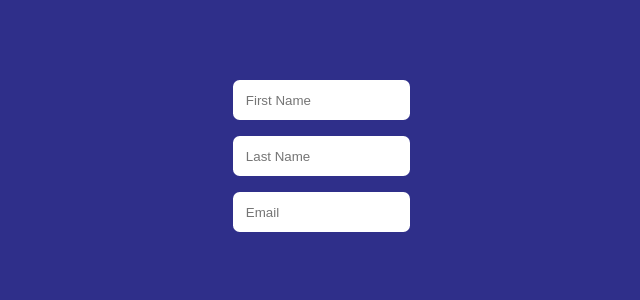
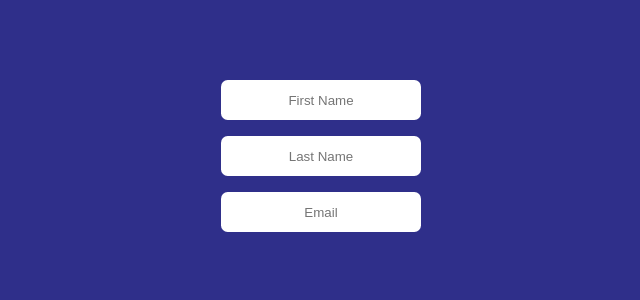
Before and after one commit to nurme-ave/react-example-forms, a React (Create React App) app: page / in a window 1280 px wide. Shown: the top 300 px of the page, without its empty margins (319-959 px from the left). Built offline with nearby package versions, Linux system fonts and the light colour scheme.

Commit message:
add a bit more styling

```diff
--- a/src/App.css
+++ b/src/App.css
@@ -16,12 +16,14 @@ form {
 
 input {
   height: 3em;
+  width: 15em;
+  text-align: center;
   border: none;
   border-radius: .5em;
-  text-indent: 1em;
 }
 
 input:focus {
-  border: 1px solid yellow;
+  background-color: rgb(234, 238, 240);
+  box-shadow: .10em .05em .10em rgba(234, 238, 240, .9);
   outline: 0;
 }
--- a/src/components/Form.js
+++ b/src/components/Form.js
@@ -25,18 +25,21 @@ function Form() {
         placeholder="First Name"
         onChange={handleChange}
         name="firstName"
+        value={formData.firstName}
       />
       <input
         type="text"
         placeholder="Last Name"
         onChange={handleChange}
         name="lastName"
+        value={formData.lastName}
       />
       <input
         type="email"
         placeholder="Email"
         onChange={handleChange}
         name="email"
+        value={formData.email}
       />
     </form>
   )
```
